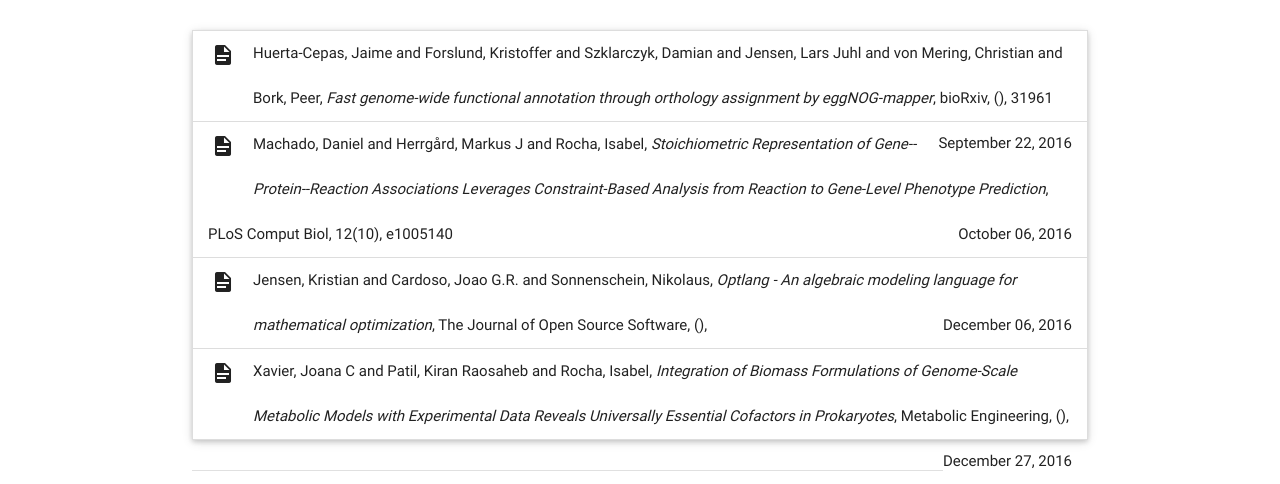
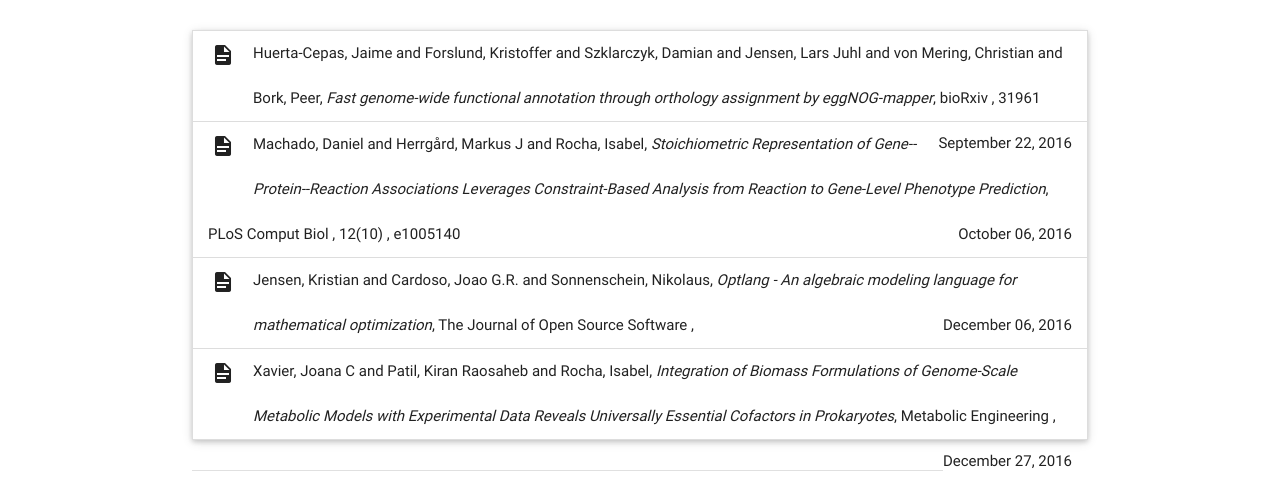
Before and after one commit to DD-DeCaF/website, a Jekyll site: the page built from index.html, in a window 1280 px wide and 900 px high, scrolled down 1841 px. Shown: the part 171-655 px from the top of the window. Built offline with Jekyll 4.4.1, drawn with Linux system fonts in a browser that asks for light colours; nearby versions of some CDN libraries; library files that are not in the unit come from our copies; comment, search, counter and statistics services are not loaded.

Commit message:
fix: show publication.volume only if available

```diff
--- a/_includes/publications.html
+++ b/_includes/publications.html
@@ -8,7 +8,7 @@
         <li>
           <div class="collapsible-header hoverable">
             <i class="mdi {{ publication.icon }} large"></i>
-            {{ publication.authors}}, <span style="font-style: italic">{{ publication.title }}</span>, {{ publication.journal}}, {{ publication.volume }}({{ publication.number}}), {{publication.pages}}
+            {{ publication.authors}}, <span style="font-style: italic">{{ publication.title }}</span>, {{ publication.journal}} {% if publication.volume %}, {{ publication.volume }}{% if publication.number %}({{ publication.number}}) {% endif %} {% endif %}, {{publication.pages}}
             <div style="float: right">{{ publication.date | date: '%B %d, %Y' }}
             </div>
           </div>
```
